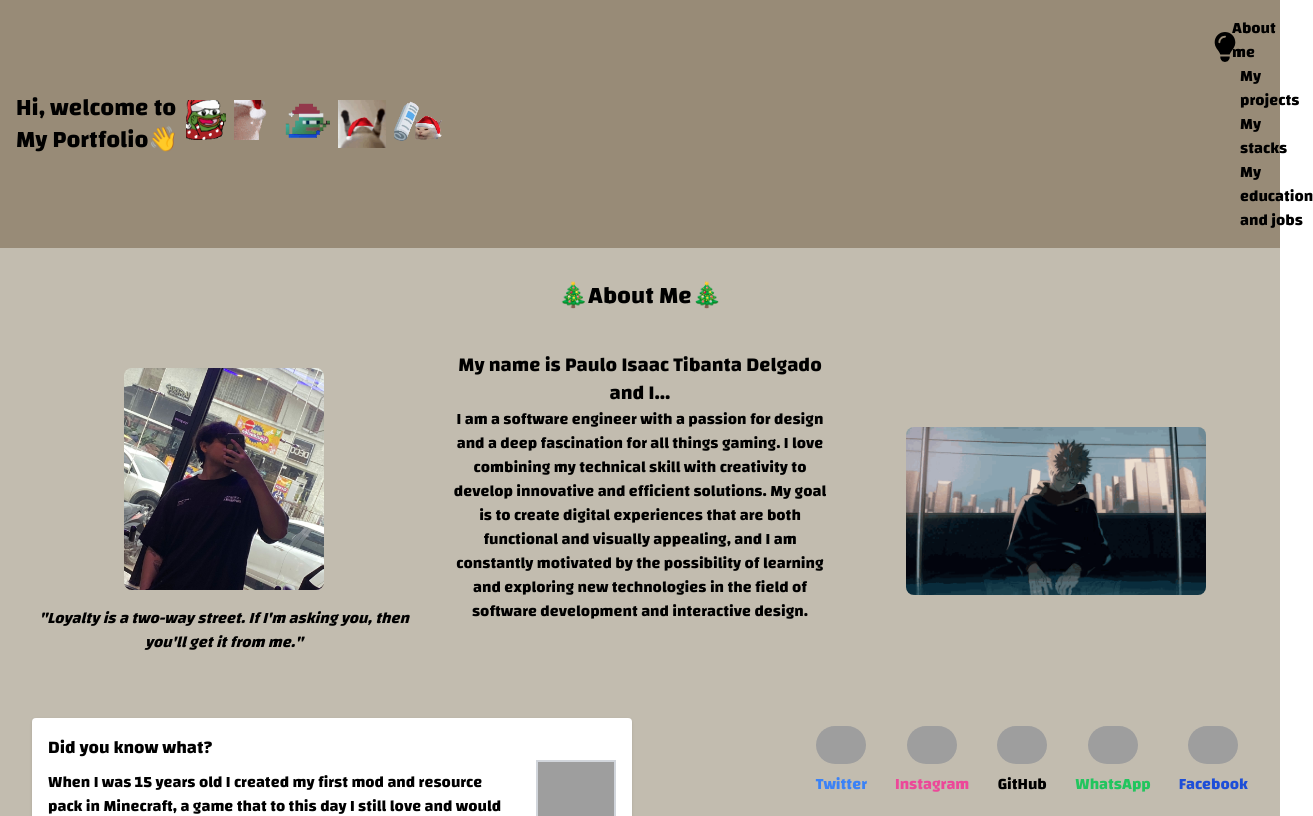
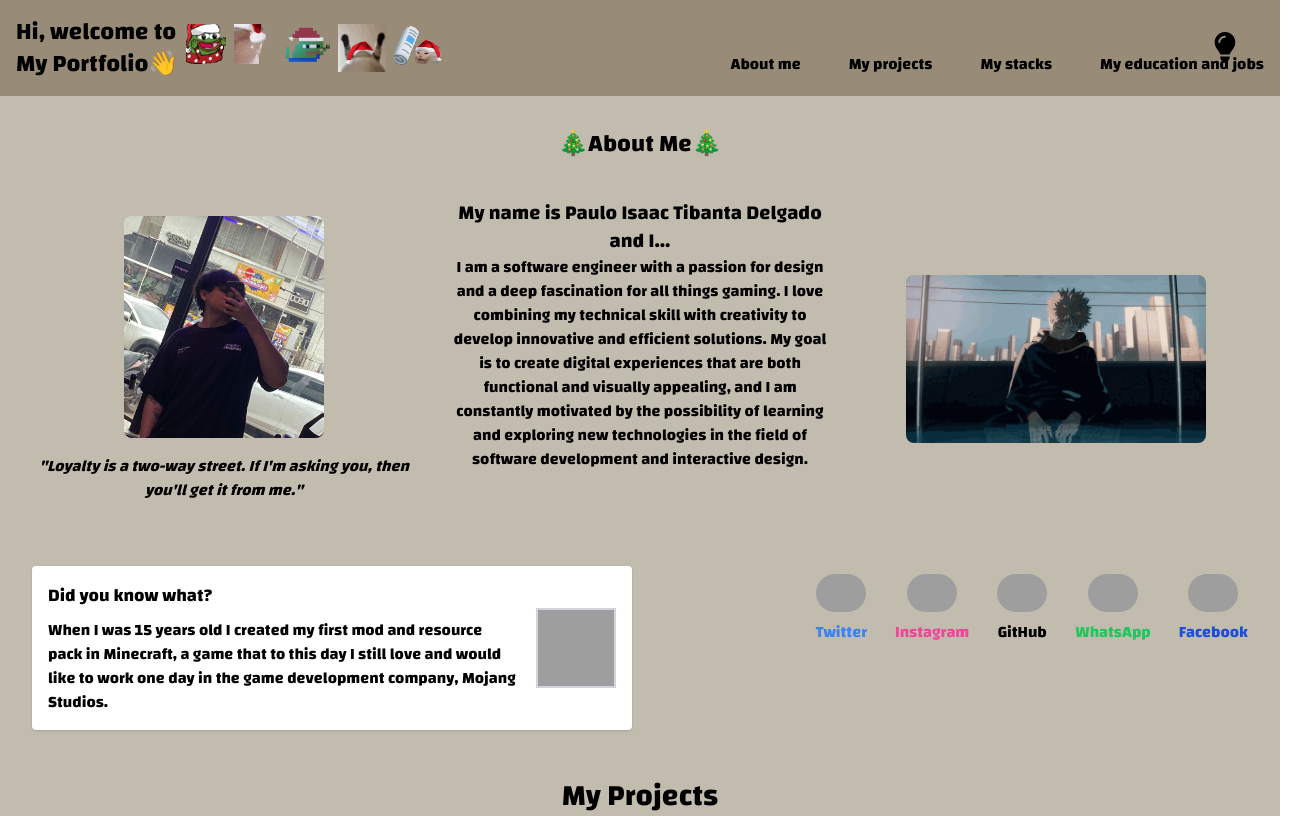
Before and after one commit to pauloodd723/portafolio, a Next.js app: page / in a window 1280 px wide. Shown: the top 816 px of the page, 1313 px wide, since content can reach past the window. Built offline with nearby package versions, Linux system fonts and the light colour scheme; grey boxes are pictures that could not be loaded.

Commit message:
Update page.tsx

```diff
--- a/src/app/page.tsx
+++ b/src/app/page.tsx
@@ -21,7 +21,7 @@ export default function Home() {
               <img src="catpp.gif" alt="emoji" className="inline-block ml-2 w-12 h-12" />
             </div>
           </div>
-          <nav className="flex flex-wrap space-x-2 w-full sm:w-8 mt-4 sm:mt-0">
+          <nav className="flex flex-wrap space-x-12 w-full sm:w-auto mt-4 sm:mt-8">
             <a href="#about" className="hover:underline transform hover:translate-y-1 transition-all">
               About me
             </a>
```
